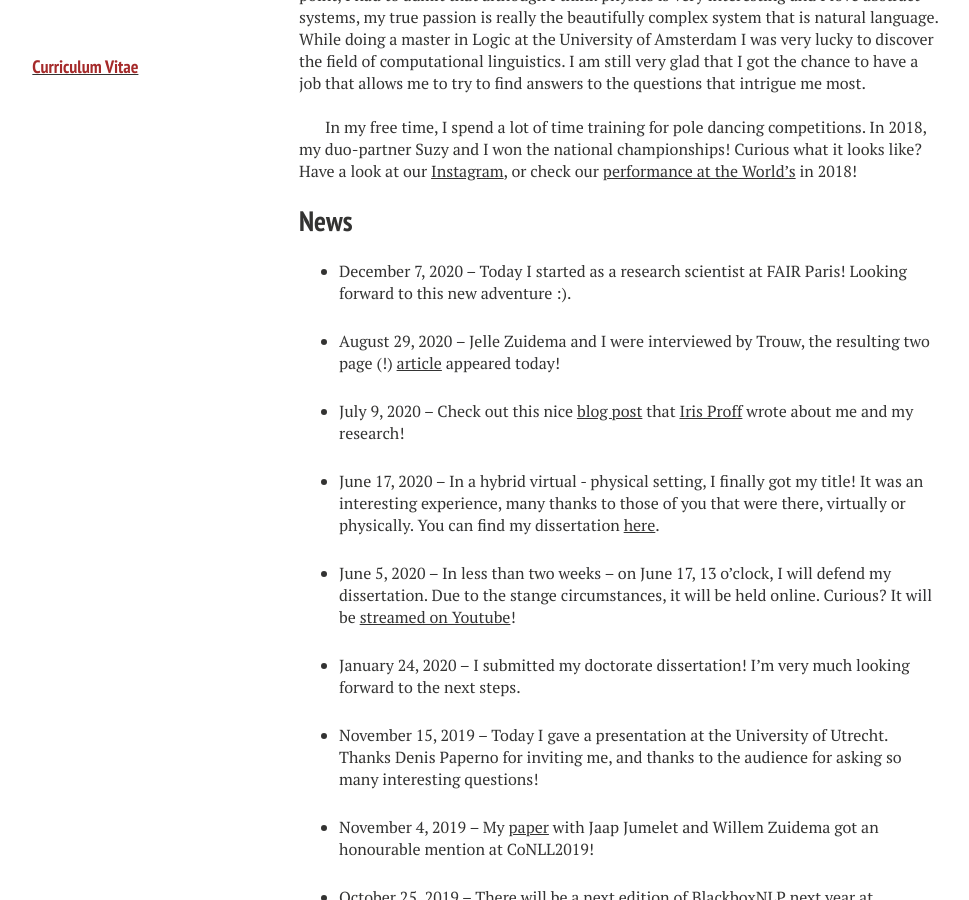
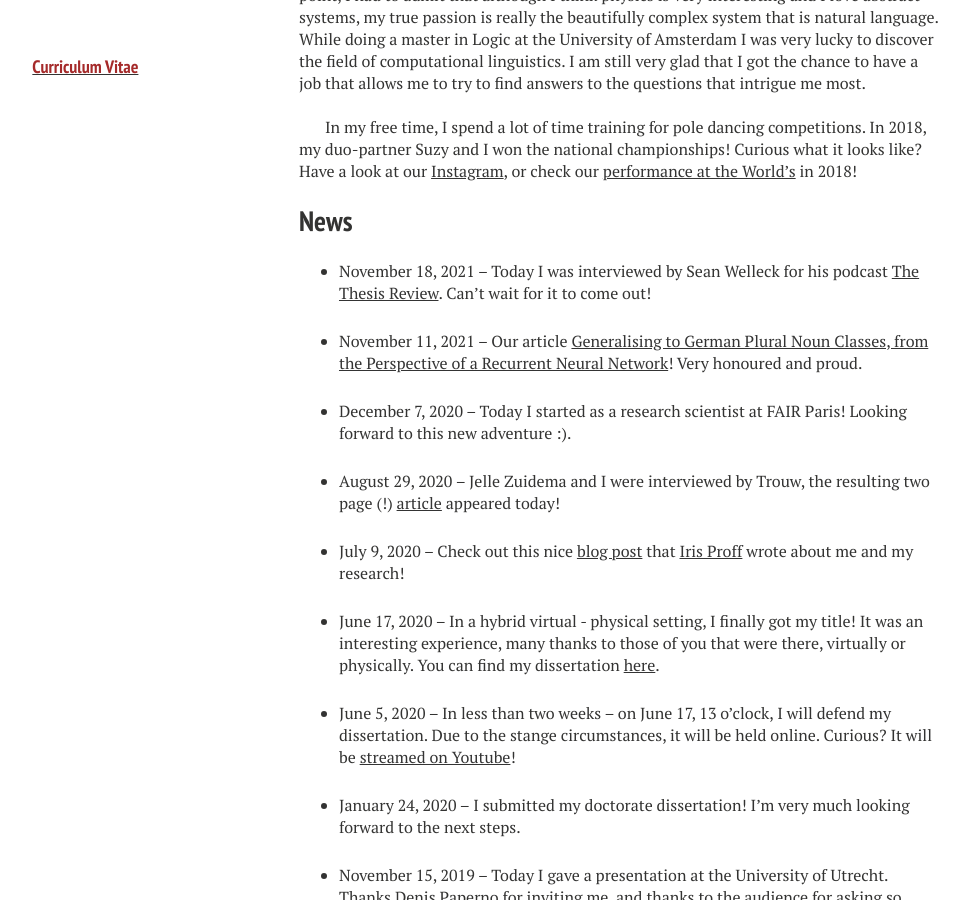
Before and after one commit to dieuwkehupkes/dieuwkehupkes.github.io, a Jekyll site: the page built from index.md, in a window 1280 px wide and 900 px high, scrolled down 1435 px. Shown: the whole window, without its empty margins (21-990 px from the left). Built offline with Jekyll 4.4.1, drawn with Linux system fonts in a browser that asks for light colours; nearby versions of some CDN libraries.

Commit message:
Add news

```diff
--- a/index.md
+++ b/index.md
@@ -30,6 +30,10 @@ Curious what it looks like?
 Have a look at our <a href="https://www.instagram.com/duo_polenotti/" target="_blank">Instagram</a>, or check our <a href="https://www.youtube.com/watch?v=ylr0YnVzjOg&t=158s" target="_blank">performance at the World's</a> in 2018!
 
 ## News
+
+- November 18, 2021 -- Today I was interviewed by Sean Welleck for his podcast <a href="https://cs.nyu.edu/~welleck/podcast.html">The Thesis Review</a>. Can't wait for it to come out!
+
+- November 11, 2021 -- Our article <a href="https://aclanthology.org/2021.conll-1.8/">Generalising to German Plural Noun Classes, from the Perspective of a Recurrent Neural Network</a>! Very honoured and proud.
 
 - December 7, 2020 -- Today I started as a research scientist at FAIR Paris! Looking forward to this new adventure :).
 
```
